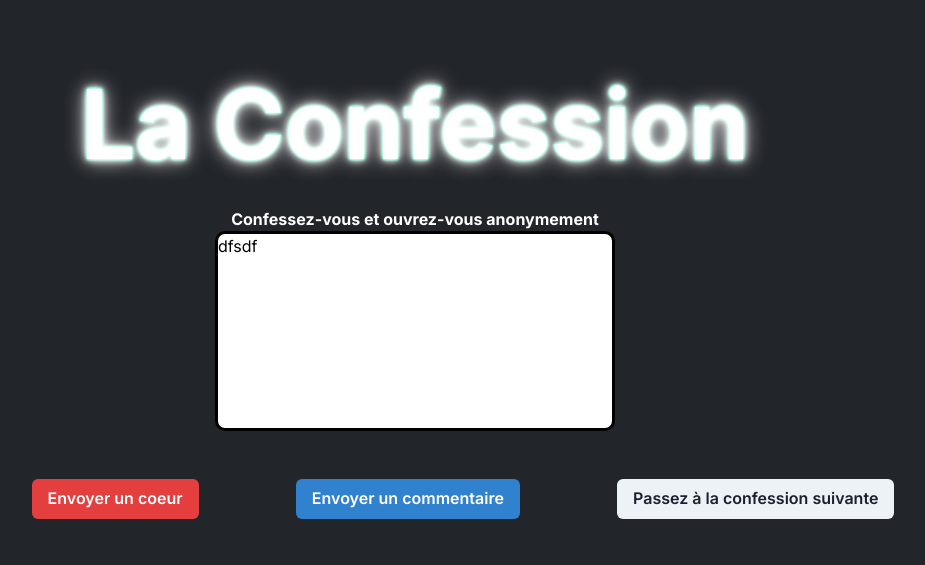
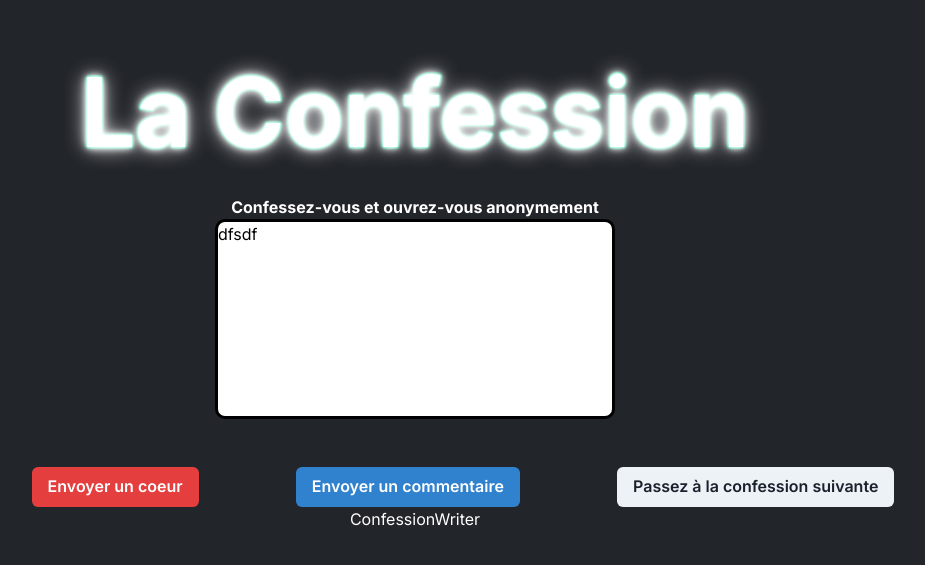
Before and after one commit to RayanEreteo/confessiondotcom, a Next.js app: page / in a window 1280 px wide. Shown: the part 107-672 px from the top of the page, without its empty margins (225-1150 px from the left). Built offline with nearby package versions, Linux system fonts and the light colour scheme.

Commit message:
création du composant "Confession Writer"

```diff
--- a/app/components/ConfessionViewer.tsx
+++ b/app/components/ConfessionViewer.tsx
@@ -28,7 +28,7 @@ function ConfessionViewer() {
           <Tooltip label={"Laisser un commentaire qui sera envoyé anonymement a la personne concerné"}>
             <Button colorScheme="blue">Envoyer un commentaire</Button>
           </Tooltip>
-          <Tooltip label={"test"}>
+          <Tooltip label={"Ignorer et passer a la confession suivante"}>
             <Button>Passez à la confession suivante</Button>
           </Tooltip>
         </Flex>
--- /dev/null
+++ b/app/components/ConfessionWriter.tsx
@@ -0,0 +1,9 @@
+"use client"
+
+function ConfessionWriter() {
+  return (
+    <div>ConfessionWriter</div>
+  )
+}
+
+export default ConfessionWriter
--- a/app/page.tsx
+++ b/app/page.tsx
@@ -1,5 +1,6 @@
 import { Box, Flex, Heading, Text } from '@chakra-ui/react'
 import ConfessionViewer from './components/ConfessionViewer'
+import ConfessionWriter from './components/ConfessionWriter'
 
 export default function Home() {
   return (
@@ -13,6 +14,7 @@ export default function Home() {
               <Text fontWeight={"bolder"}>Confessez-vous et ouvrez-vous anonymement</Text>
             </Box>
             <ConfessionViewer></ConfessionViewer>
+            <ConfessionWriter></ConfessionWriter>
           </Flex>
         </section>
       </Flex>
```
